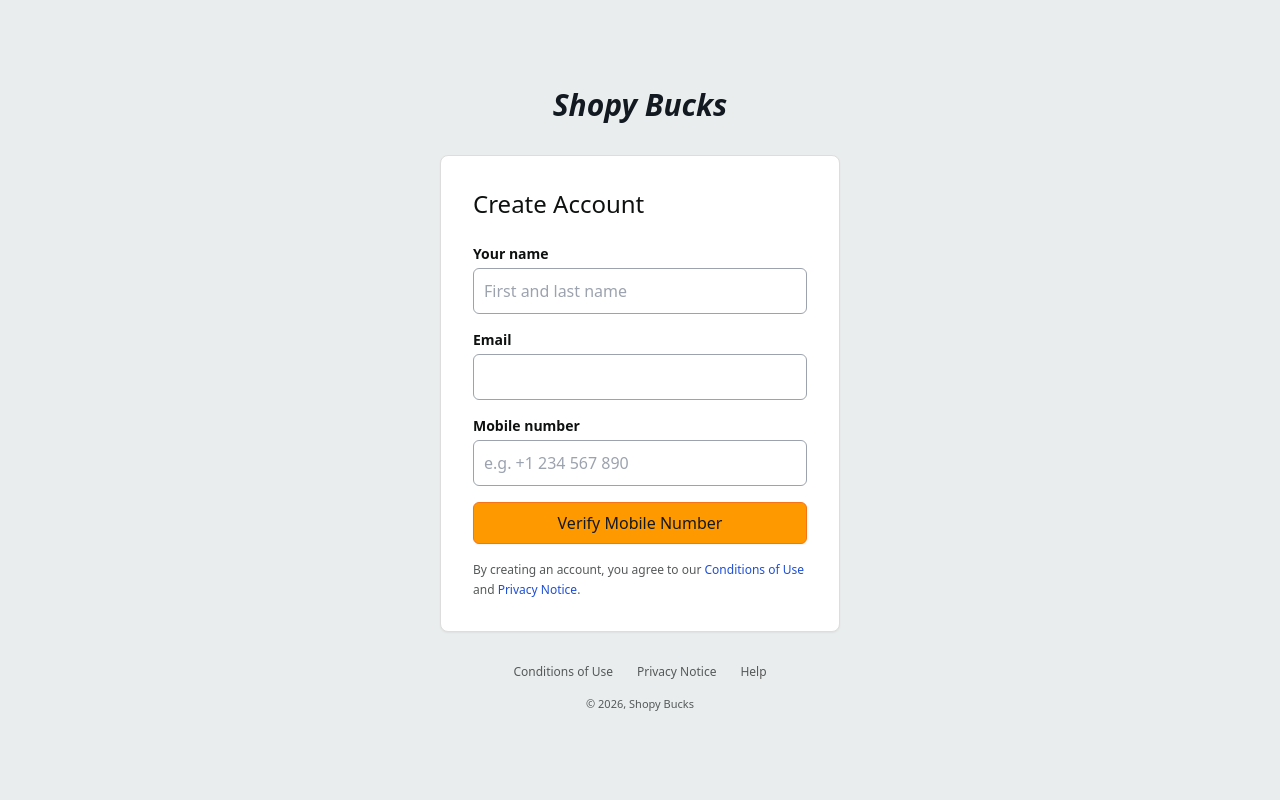
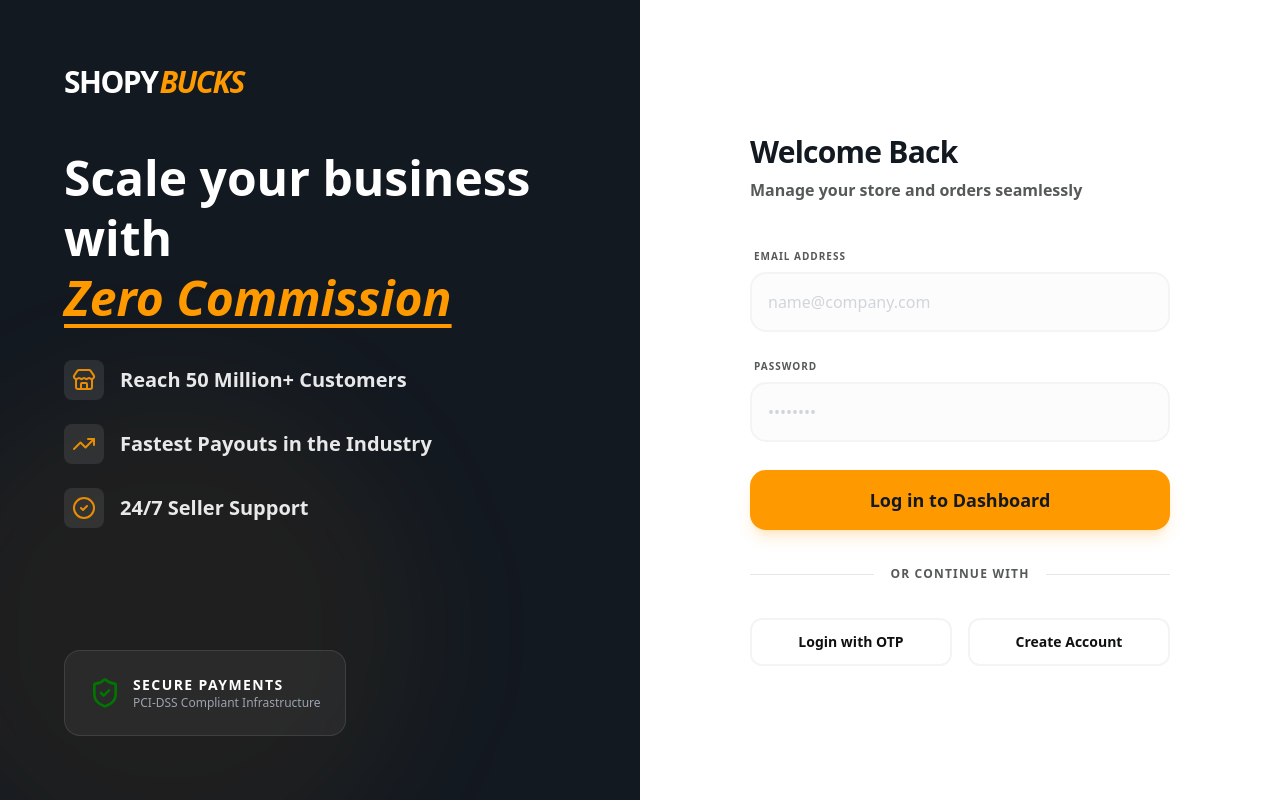
Before and after one commit to prathamcodecody-code/ShopyBucks-Seller, a Next.js app: page /auth/login in a window 1280 px wide. Built offline with nearby package versions, Linux system fonts and the light colour scheme; no server answers.

Commit message:
Update page.tsx

```diff
--- a/app/auth/login/page.tsx
+++ b/app/auth/login/page.tsx
@@ -4,169 +4,267 @@ import { useState } from "react";
 import { api } from "@/lib/api";
 import { useAuth } from "@/app/context/AuthContext";
 import { useRouter } from "next/navigation";
+import {
+  ShieldCheck,
+  ArrowLeft,
+  Loader2,
+  Store,
+  TrendingUp,
+  CheckCircle2
+} from "lucide-react";
+import Link from "next/link";
 
-export default function LoginPage() {
+type Step = "loginPassword" | "loginOtpSend" | "loginOtpVerify" | "signup" | "signupOtp";
+
+export default function SellerAuthPage() {
   const { loginWithToken } = useAuth();
   const router = useRouter();
 
-  const [step, setStep] = useState<"details" | "otp">("details");
+  const [step, setStep] = useState<Step>("loginPassword");
+  const [loading, setLoading] = useState(false);
+
   const [name, setName] = useState("");
   const [email, setEmail] = useState("");
   const [phone, setPhone] = useState("");
+  const [password, setPassword] = useState("");
   const [otp, setOtp] = useState("");
-  const [loading, setLoading] = useState(false);
 
-  const sendOtp = async () => {
-    if (!phone || !name || !email) return;
+  const handleSuccess = async (token: string, user: any) => {
+    await loginWithToken(token);
+    if (user.role === "ADMIN") {
+      router.replace("/admin/dashboard");
+    } else if (user.role === "SELLER" && user.sellerStatus === "APPROVED") {
+      router.replace("/dashboard");
+    } else {
+      router.replace("/seller/onboarding");
+    }
+  };
+
+  const loginPassword = async () => {
     setLoading(true);
     try {
-      await api.post("/auth/send-otp", { phone, name, email });
-      setStep("otp");
-    } catch (err) {
-      alert("Failed to send OTP. Please try again.");
+      const res = await api.post("/auth/login/password", { email, password });
+      await handleSuccess(res.data.token, res.data.user);
+    } catch {
+      alert("Invalid email or password");
     } finally {
       setLoading(false);
     }
   };
 
-const verifyOtp = async () => {
-  if (loading) return;
+  const sendLoginOtp = async () => {
     setLoading(true);
-
     try {
-    const res = await api.post("/auth/verify-otp", { phone, otp });
-    const { token, user } = res.data;
-
-    if (!token || !user) throw new Error("Invalid response");
-
-    // 🔑 Store token FIRST (sync)
-    await loginWithToken(token); // ✅ Wait for user to be fetched
-
-    // 🔁 Navigate based on role
-    if (user.role === "ADMIN") {
-  router.replace("/admin/dashboard");
-} else if (user.role === "SELLER" && user.sellerStatus === "APPROVED") {
-  router.replace("/dashboard"); // Go straight to dashboard
-} else {
-  router.replace("/seller/onboarding"); // Go to onboarding for PENDING/NONE/REJECTED
-}
-
-    // ✅ NEW: Default for USER role → onboarding
-    router.replace("/seller/onboarding");
-    return;
-
-  } catch (err) {
-    alert("OTP verification failed");
+      await api.post("/auth/login/otp/send", { phone });
+      setStep("loginOtpVerify");
+    } catch {
+      alert("Phone number not registered");
     } finally {
       setLoading(false);
     }
   };
 
+  const verifyLoginOtp = async () => {
+    setLoading(true);
+    try {
+      const res = await api.post("/auth/login/otp/verify", { phone, otp });
+      await handleSuccess(res.data.token, res.data.user);
+    } catch {
+      alert("Invalid OTP");
+    } finally {
+      setLoading(false);
+    }
+  };
+
+  const signup = async () => {
+    setLoading(true);
+    try {
+      await api.post("/auth/signup", { name, email, phone, password });
+      setStep("signupOtp");
+    } catch {
+      alert("User already exists");
+    } finally {
+      setLoading(false);
+    }
+  };
+
+  const verifySignupOtp = async () => {
+    setLoading(true);
+    try {
+      const res = await api.post("/auth/signup/verify-otp", { phone, otp });
+      await handleSuccess(res.data.token, res.data.user);
+    } catch {
+      alert("Invalid OTP");
+    } finally {
+      setLoading(false);
+    }
+  };
 
   return (
-    <div className="min-h-screen flex flex-col items-center justify-center bg-white sm:bg-amazon-lightGray px-4">
-      {/* Optional Logo Placeholder */}
-      <div className="mb-8">
-        <h1 className="text-3xl font-bold text-amazon-darkBlue italic">Shopy Bucks</h1>
+    <main className="min-h-screen grid grid-cols-1 lg:grid-cols-2 bg-white font-sans text-amazon-text">
+
+      {/* LEFT PANEL - BRANDING (Visible on Desktop) */}
+      <section className="hidden lg:flex flex-col justify-between bg-amazon-darkBlue p-16 text-white relative overflow-hidden">
+        <div className="relative z-10">
+          <Link href="/" className="inline-block mb-12">
+             <div className="flex items-center text-3xl font-black uppercase tracking-tighter">
+                <span className="text-white">Shopy</span>
+                <span className="text-amazon-orange italic ml-0.5">Bucks</span>
+             </div>
+          </Link>
+
+          <h2 className="text-5xl font-black leading-tight mb-8">
+            Scale your business with <br />
+            <span className="text-amazon-orange italic underline decoration-4 underline-offset-8">Zero Commission</span>
+          </h2>
+
+          <ul className="space-y-6">
+            {[
+              { icon: <Store className="text-amazon-orange" />, text: "Reach 50 Million+ Customers" },
+              { icon: <TrendingUp className="text-amazon-orange" />, text: "Fastest Payouts in the Industry" },
+              { icon: <CheckCircle2 className="text-amazon-orange" />, text: "24/7 Seller Support" },
+            ].map((item, i) => (
+              <li key={i} className="flex items-center gap-4 text-xl font-bold opacity-90">
+                <div className="p-2 bg-white/10 rounded-lg">{item.icon}</div>
+                {item.text}
+              </li>
+            ))}
+          </ul>
         </div>
 
-      <div className="bg-white p-8 w-full max-w-[400px] border border-transparent sm:border-amazon-borderGray rounded-lg shadow-none sm:shadow-sm">
-        {step === "details" && (
-          <div className="space-y-4">
-            <h2 className="text-2xl font-normal text-amazon-text mb-6">Create Account</h2>
-
+        <div className="relative z-10 flex items-center gap-3 p-6 bg-white/5 border border-white/10 rounded-2xl w-fit">
+          <ShieldCheck className="text-amazon-success" size={32} />
           <div>
-              <label className="block text-sm font-bold mb-1 text-amazon-text">Your name</label>
-              <input
-                placeholder="First and last name"
-                className="w-full border border-gray-400 focus:border-amazon-orange focus:ring-1 focus:ring-amazon-orange outline-none p-2.5 rounded-md transition-all"
-                value={name}
-                onChange={(e) => setName(e.target.value)}
-              />
+            <p className="font-black text-sm uppercase tracking-widest">Secure Payments</p>
+            <p className="text-xs text-gray-400 font-medium">PCI-DSS Compliant Infrastructure</p>
+          </div>
         </div>
 
-            <div>
-              <label className="block text-sm font-bold mb-1 text-amazon-text">Email</label>
-              <input
-                type="email"
-                className="w-full border border-gray-400 focus:border-amazon-orange focus:ring-1 focus:ring-amazon-orange outline-none p-2.5 rounded-md transition-all"
-                value={email}
-                onChange={(e) => setEmail(e.target.value)}
-              />
+        {/* Decorative Circle */}
+        <div className="absolute -bottom-20 -left-20 w-[500px] h-[500px] bg-amazon-orange/5 rounded-full blur-3xl" />
+      </section>
+
+      {/* RIGHT PANEL - AUTH FORMS */}
+      <section className="flex flex-col items-center justify-center p-8 lg:p-24 relative bg-amazon-lightGray lg:bg-white">
+
+        {/* Mobile Header */}
+        <div className="lg:hidden mb-12 text-center">
+            <div className="flex items-center text-2xl font-black uppercase tracking-tighter mb-2">
+                <span className="text-[#4F1271]">Shopy</span>
+                <span className="text-amazon-orange italic ml-0.5">Bucks</span>
+            </div>
+            <p className="text-xs font-black uppercase tracking-widest text-amazon-mutedText">Seller Central</p>
         </div>
 
-            <div>
-              <label className="block text-sm font-bold mb-1 text-amazon-text">Mobile number</label>
-              <input
-                placeholder="e.g. +1 234 567 890"
-                className="w-full border border-gray-400 focus:border-amazon-orange focus:ring-1 focus:ring-amazon-orange outline-none p-2.5 rounded-md transition-all"
-                value={phone}
-                onChange={(e) => setPhone(e.target.value)}
-              />
+        <div className="w-full max-w-[420px] bg-white lg:bg-transparent p-8 lg:p-0 rounded-[2.5rem] shadow-xl lg:shadow-none border border-gray-100 lg:border-none">
+
+          {/* Form Header */}
+          <div className="mb-10 text-center lg:text-left">
+            <h1 className="text-3xl font-black tracking-tight text-amazon-darkBlue">
+              {step === "signup" ? "Get Started" : "Welcome Back"}
+            </h1>
+            <p className="text-amazon-mutedText font-bold mt-2">
+              {step === "signup" ? "Enter details to create your seller account" : "Manage your store and orders seamlessly"}
+            </p>
           </div>
 
-            <button
-              onClick={sendOtp}
-              disabled={loading}
-              className="w-full bg-amazon-orange hover:bg-amazon-orangeHover text-amazon-darkBlue font-medium py-2 rounded-md shadow-sm border border-orange-500 transition-colors mt-2"
-            >
-              {loading ? "Sending OTP..." : "Verify Mobile Number"}
-            </button>
+          <div className="space-y-5">
+            {/* LOGIN PASSWORD */}
+            {step === "loginPassword" && (
+              <>
+                <AuthInput label="Email Address" placeholder="name@company.com" value={email} onChange={setEmail} />
+                <AuthInput label="Password" type="password" placeholder="••••••••" value={password} onChange={setPassword} />
+                <div className="pt-2">
+                    <SubmitButton loading={loading} onClick={loginPassword}>Log in to Dashboard</SubmitButton>
+                </div>
 
-            <p className="text-xs text-amazon-mutedText leading-relaxed mt-4">
-              By creating an account, you agree to our <span className="text-blue-700 hover:underline cursor-pointer">Conditions of Use</span> and <span className="text-blue-700 hover:underline cursor-pointer">Privacy Notice</span>.
-            </p>
+                <div className="relative py-4">
+                    <div className="absolute inset-0 flex items-center"><div className="w-full border-t border-gray-200"></div></div>
+                    <div className="relative flex justify-center text-xs uppercase font-black"><span className="bg-white lg:bg-white px-4 text-amazon-mutedText tracking-widest">Or continue with</span></div>
                 </div>
+
+                <div className="grid grid-cols-2 gap-4">
+                    <button onClick={() => setStep("loginOtpSend")} className="py-3 border-2 border-gray-100 rounded-xl font-bold text-sm hover:border-amazon-orange hover:bg-amazon-orange/5 transition-all">Login with OTP</button>
+                    <button onClick={() => setStep("signup")} className="py-3 border-2 border-gray-100 rounded-xl font-bold text-sm hover:border-amazon-orange hover:bg-amazon-orange/5 transition-all">Create Account</button>
+                </div>
+              </>
             )}
 
-        {step === "otp" && (
-          <div className="space-y-4">
-            <div className="flex items-center justify-between mb-2">
-              <h2 className="text-2xl font-normal">Verify OTP</h2>
-              <button
-                onClick={() => setStep("details")}
-                className="text-sm text-blue-700 hover:underline"
-              >
-                Change
-              </button>
+            {/* OTP FLOWS */}
+            {step === "loginOtpSend" && (
+              <>
+                <BackButton onClick={() => setStep("loginPassword")} />
+                <AuthInput label="Phone Number" placeholder="Enter registered number" value={phone} onChange={setPhone} />
+                <SubmitButton loading={loading} onClick={sendLoginOtp}>Send 6-Digit OTP</SubmitButton>
+              </>
+            )}
+
+            {(step === "loginOtpVerify" || step === "signupOtp") && (
+              <>
+                <div className="text-center bg-amazon-orange/10 p-4 rounded-2xl mb-4">
+                    <p className="text-sm font-bold text-amazon-darkBlue">Enter code sent to <span className="underline">{phone}</span></p>
                 </div>
+                <AuthInput label="OTP" placeholder="XXXXXX" maxLength={6} value={otp} onChange={setOtp} className="text-center tracking-[1em] text-2xl font-black" />
+                <SubmitButton loading={loading} onClick={step === "signupOtp" ? verifySignupOtp : verifyLoginOtp}>
+                   Verify & Access Dashboard
+                </SubmitButton>
+              </>
+            )}
 
-            <p className="text-sm text-amazon-mutedText mb-4">
-              We've sent a code to <span className="font-bold">{phone}</span>
-            </p>
-
-            <input
-              placeholder="6-digit code"
-              maxLength={6}
-              className="w-full border border-gray-400 focus:border-amazon-orange focus:ring-1 focus:ring-amazon-orange outline-none p-2.5 rounded-md text-center text-xl tracking-widest transition-all"
-              value={otp}
-              onChange={(e) => setOtp(e.target.value)}
-            />
-
-            <button
-              onClick={verifyOtp}
-              disabled={loading}
-              className="w-full bg-amazon-orange hover:bg-amazon-orangeHover text-amazon-darkBlue font-medium py-2 rounded-md shadow-sm border border-orange-500 transition-colors"
-            >
-              {loading ? "Verifying..." : "Create your account"}
-            </button>
-
-            <button
-              className="w-full text-sm text-amazon-mutedText hover:text-amazon-text mt-4"
-              onClick={sendOtp}
-            >
-              Resend OTP
-            </button>
+            {/* SIGNUP */}
+            {step === "signup" && (
+              <>
+                <BackButton onClick={() => setStep("loginPassword")} />
+                <div className="grid grid-cols-1 md:grid-cols-2 gap-4">
+                    <AuthInput label="Business Name" placeholder="Store name" value={name} onChange={setName} />
+                    <AuthInput label="Work Email" placeholder="email@biz.com" value={email} onChange={setEmail} />
                 </div>
+                <AuthInput label="Phone Number" placeholder="+91" value={phone} onChange={setPhone} />
+                <AuthInput label="Create Password" type="password" placeholder="Min 8 characters" value={password} onChange={setPassword} />
+                <SubmitButton loading={loading} onClick={signup}>Create Seller Account</SubmitButton>
+              </>
             )}
           </div>
+        </div>
+      </section>
+    </main>
+  );
+}
 
-      <div className="mt-8 text-xs text-amazon-mutedText space-x-6">
-        <span className="hover:underline cursor-pointer">Conditions of Use</span>
-        <span className="hover:underline cursor-pointer">Privacy Notice</span>
-        <span className="hover:underline cursor-pointer">Help</span>
-      </div>
-      <p className="mt-4 text-[11px] text-amazon-mutedText">© 2026, Shopy Bucks</p>
+/* SUB-COMPONENTS */
+
+function AuthInput({ label, value, onChange, type = "text", placeholder, className = "", ...props }: any) {
+  return (
+    <div className="space-y-1.5">
+      <label className="text-[10px] font-black uppercase tracking-widest text-amazon-mutedText ml-1">{label}</label>
+      <input
+        {...props}
+        type={type}
+        placeholder={placeholder}
+        value={value}
+        onChange={(e) => onChange(e.target.value)}
+        className={`w-full bg-gray-50/50 border-2 border-gray-100 p-4 rounded-2xl outline-none focus:bg-white focus:border-amazon-orange focus:ring-4 focus:ring-amazon-orange/10 transition-all font-bold placeholder:font-medium placeholder:text-gray-300 ${className}`}
+      />
     </div>
   );
 }
+
+function SubmitButton({ children, onClick, loading }: any) {
+  return (
+    <button
+      onClick={onClick}
+      disabled={loading}
+      className="w-full bg-amazon-orange hover:bg-amazon-orangeHover text-amazon-darkBlue py-4 rounded-2xl font-black text-lg transition-all active:scale-95 shadow-lg shadow-amazon-orange/20 disabled:opacity-50 flex items-center justify-center gap-2"
+    >
+      {loading ? <Loader2 className="animate-spin" size={24} /> : children}
+    </button>
+  );
+}
+
+function BackButton({ onClick }: any) {
+  return (
+    <button onClick={onClick} className="flex items-center gap-2 text-xs font-black uppercase tracking-widest text-amazon-mutedText hover:text-amazon-orange transition-colors mb-4">
+      <ArrowLeft size={16} /> Back
+    </button>
+  );
+}
```
Lines whose indentation alone changed are shown as unchanged.
